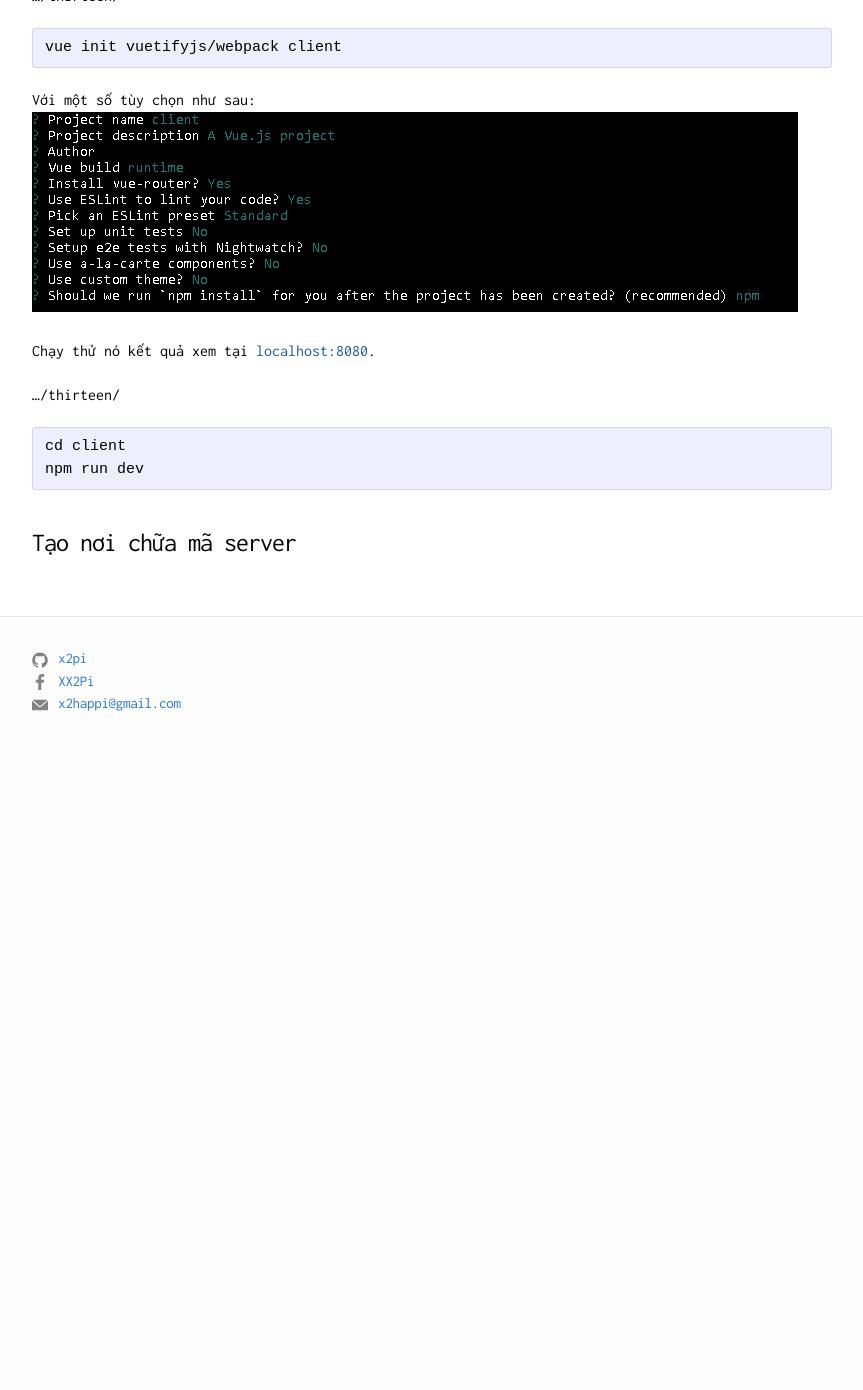
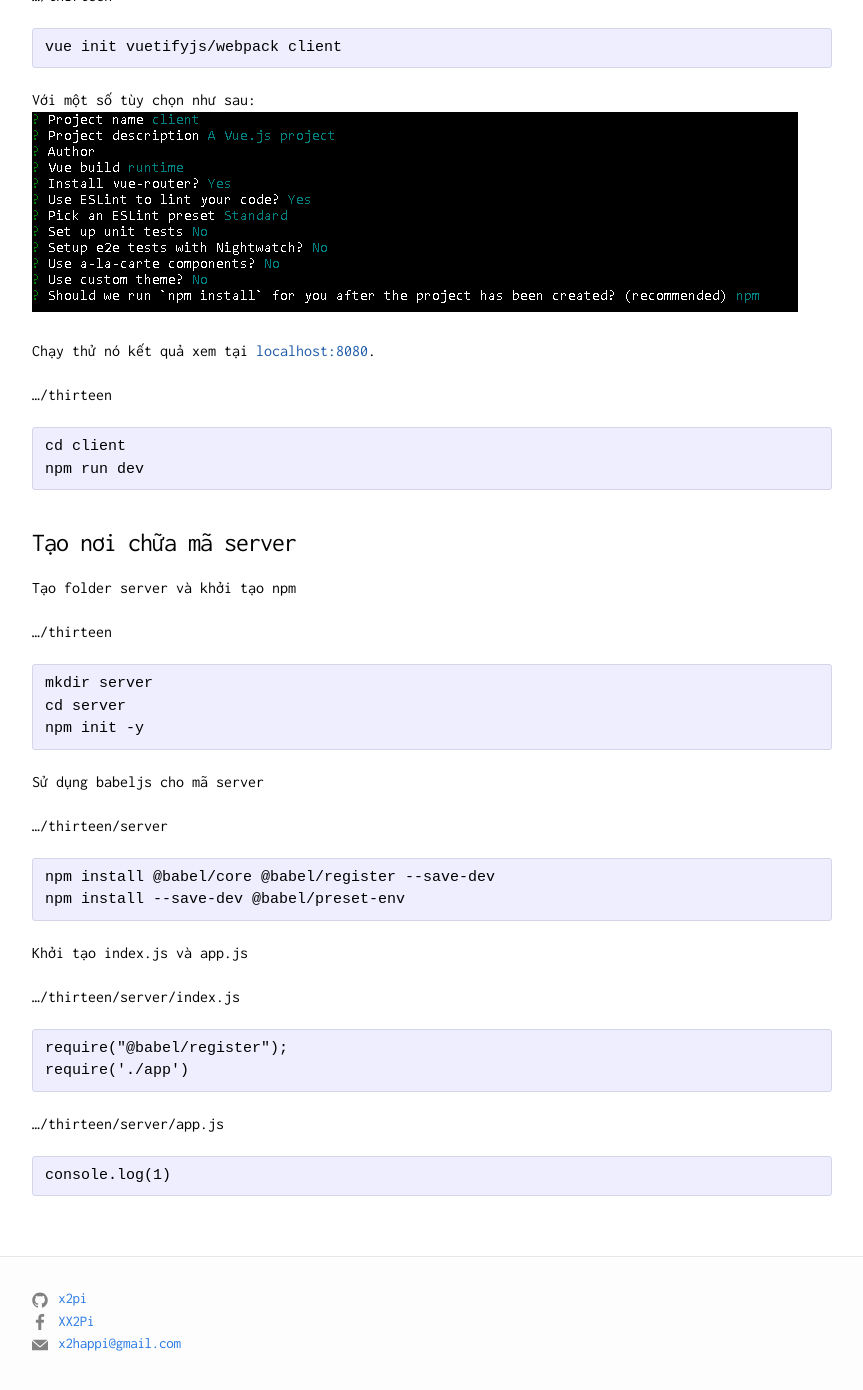
Before and after one commit to x2pi/x2pi.github.io, a Jekyll site: the page built from _posts/2018-09-28-tạo-một-game-bài-online.md, in a window 1280 px wide and 1400 px high, scrolled down 678 px. Shown: the top 1390 px of the window, without its empty margins (208-1071 px from the left). Built offline with Jekyll 4.4.1, drawn with Linux system fonts in a browser that asks for light colours; nearby versions of some CDN libraries; comment, search, counter and statistics services are not loaded; before the commit the page ends 1438 px from its top, so only the background shows below that.

Commit message:
Update from Forestry.io - Updated tạo-một-game-bài-online.md

```diff
--- a/_posts/2018-09-28-tạo-một-game-bài-online.md
+++ b/_posts/2018-09-28-tạo-một-game-bài-online.md
@@ -25,7 +25,7 @@
 
 Trong folder dự án **thirteen** khởi tạo folder **client** sẽ chứa mã chạy ở client.
 
-_.../thirteen/_
+_.../thirteen_
 
     vue init vuetifyjs/webpack client
 
@@ -34,9 +34,35 @@
 
 Chạy thử nó kết quả xem tại [localhost:8080]().
 
-.../thirteen/
+.../thirteen
 
     cd client
     npm run dev
 
 ### Tạo nơi chữa mã server
+
+Tạo folder server và khởi tạo npm
+
+.../thirteen
+
+    mkdir server
+    cd server
+    npm init -y
+
+Sử dụng babeljs cho mã server
+
+.../thirteen/server
+
+    npm install @babel/core @babel/register --save-dev
+    npm install --save-dev @babel/preset-env
+
+Khởi tạo index.js và app.js
+
+.../thirteen/server/index.js
+
+    require("@babel/register");
+    require('./app')
+
+.../thirteen/server/app.js
+
+    console.log(1)
```
